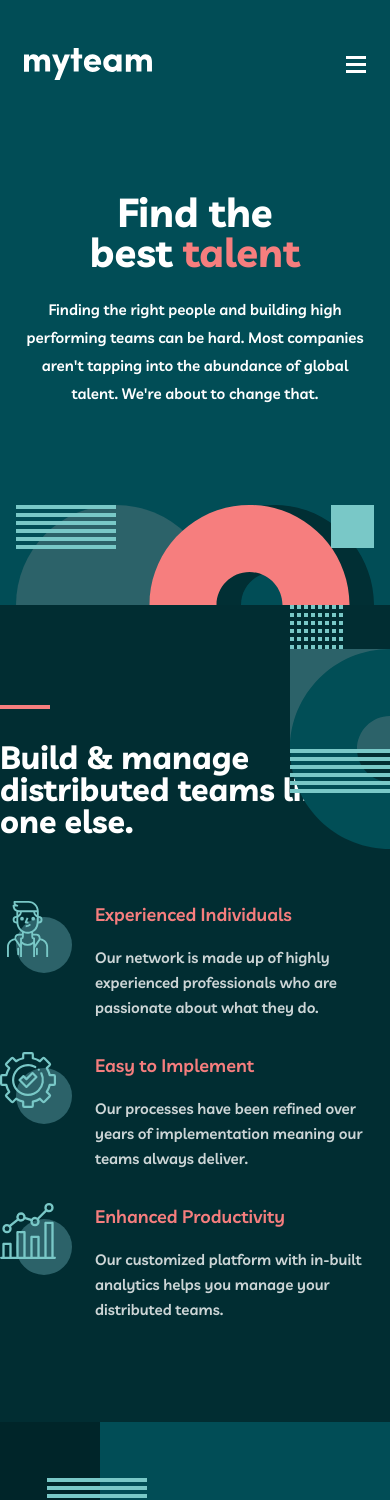
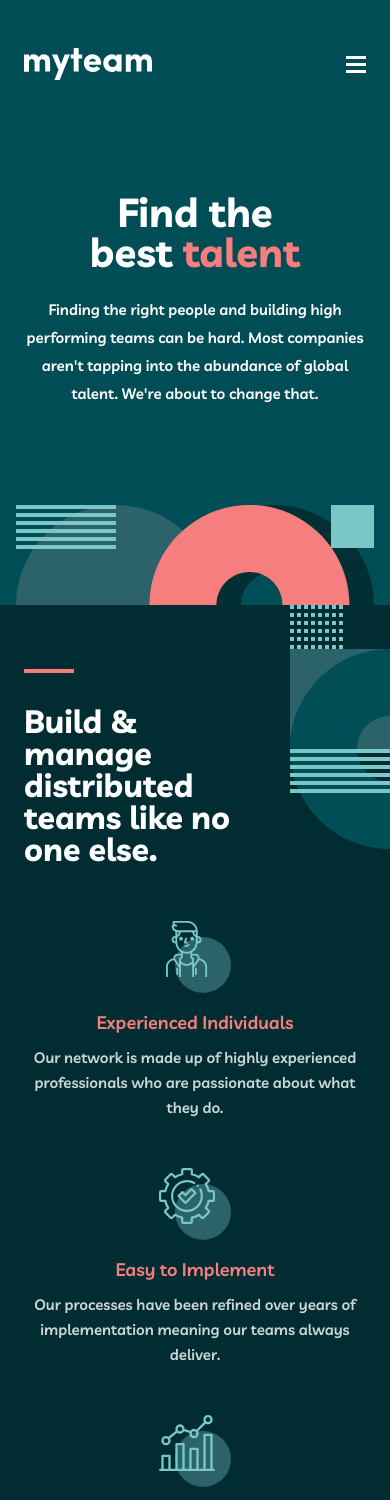
Before and after one commit to mackieva/myteam, a Next.js app: page / in a window 390 px wide. Shown: the top 1500 px of the page. Built offline with nearby package versions, Linux system fonts and the light colour scheme.

Commit message:
home features mobile responsiveness

```diff
--- a/components/home/home-features.tsx
+++ b/components/home/home-features.tsx
@@ -5,46 +5,50 @@ import Image from 'next/image';
 
 const HomeFeatures = () => {
 	return (
-		<section className='bg-ssg py-[100px] lg:py-[140px] relative'>
-			<div className='max-w-[573px] lg:max-w-[1110px] mx-auto flex flex-col justify-between items-start gap-16 lg:grid lg:grid-cols-[445px_540px] lg:gap-[125px]'>
-				<div className='flex flex-col justify-start items-start max-w-[445px] lg:max-w-auto'>
+		<section className='bg-ssg px-6 md:px-0 py-[64px] md:py-[100px] lg:py-[140px] relative'>
+			<div className='max-w-[573px] lg:max-w-[1110px] mx-auto flex flex-col justify-between items-start gap-14 md:gap-16 lg:grid lg:grid-cols-[445px_540px] lg:gap-[125px]'>
+				<div className='flex flex-col justify-start items-start max-w-[240px] md:max-w-[445px] lg:max-w-auto'>
 					<span className='h-1 w-[50px] bg-lc' />
 					<h2 className='text-[32px] leading-8 lg:text-[48px] lg:leading-12 mt-8 lg:mt-[54px]'>
 						Build & manage distributed teams like no one else.
 					</h2>
 				</div>
 				<div>
-					<div className='flex justify-between items-start gap-[23px] mb-8 max-w-[573px] lg:max-w-auto lg:mt-[54px]'>
+					<div className='flex flex-col md:flex-row justify-between items-center text-center gap-4 mb-12 md:items-start md:gap-[23px] md:text-left md:mb-8 max-w-[573px] lg:max-w-auto lg:mt-[54px]'>
 						<Image
 							src={person}
 							alt='Person Icon With Circle Background'
 							className='ml-[7px]'
 						/>
 						<div>
-							<p className='body-one text-lc mb-4'>Experienced Individuals</p>
+							<p className='body-one text-lc mb-2 md:mb-4'>
+								Experienced Individuals
+							</p>
 							<p className='body-two opacity-80'>
 								Our network is made up of highly experienced professionals who
 								are passionate about what they do.
 							</p>
 						</div>
 					</div>
-					<div className='flex justify-between items-start gap-[23px] mb-8'>
+					<div className='flex flex-col md:flex-row justify-between items-center text-center gap-4 mb-12 md:items-start md:gap-[23px] md:text-left md:mb-8 max-w-[573px] lg:max-w-auto lg:mt-[54px]'>
 						<Image src={cog} alt='Cog Icon With Circle Background' />
 						<div>
-							<p className='body-one text-lc mb-4'>Easy to Implement</p>
+							<p className='body-one text-lc mb-2 md:mb-4'>Easy to Implement</p>
 							<p className='body-two opacity-80'>
 								Our processes have been refined over years of implementation
 								meaning our teams always deliver.
 							</p>
 						</div>
 					</div>
-					<div className='flex justify-between items-start gap-[23px]'>
+					<div className='flex flex-col md:flex-row justify-between items-center text-center gap-4 md:items-start md:gap-[23px] md:text-left max-w-[573px] lg:max-w-auto lg:mt-[54px]'>
 						<Image
 							src={chart}
 							alt='Line and Bar Chart Icon With Circle Background'
 						/>
 						<div>
-							<p className='body-one text-lc mb-4'>Enhanced Productivity</p>
+							<p className='body-one text-lc mb-2 md:mb-4'>
+								Enhanced Productivity
+							</p>
 							<p className='body-two opacity-80'>
 								Our customized platform with in-built analytics helps you manage
 								your distributed teams.
```
